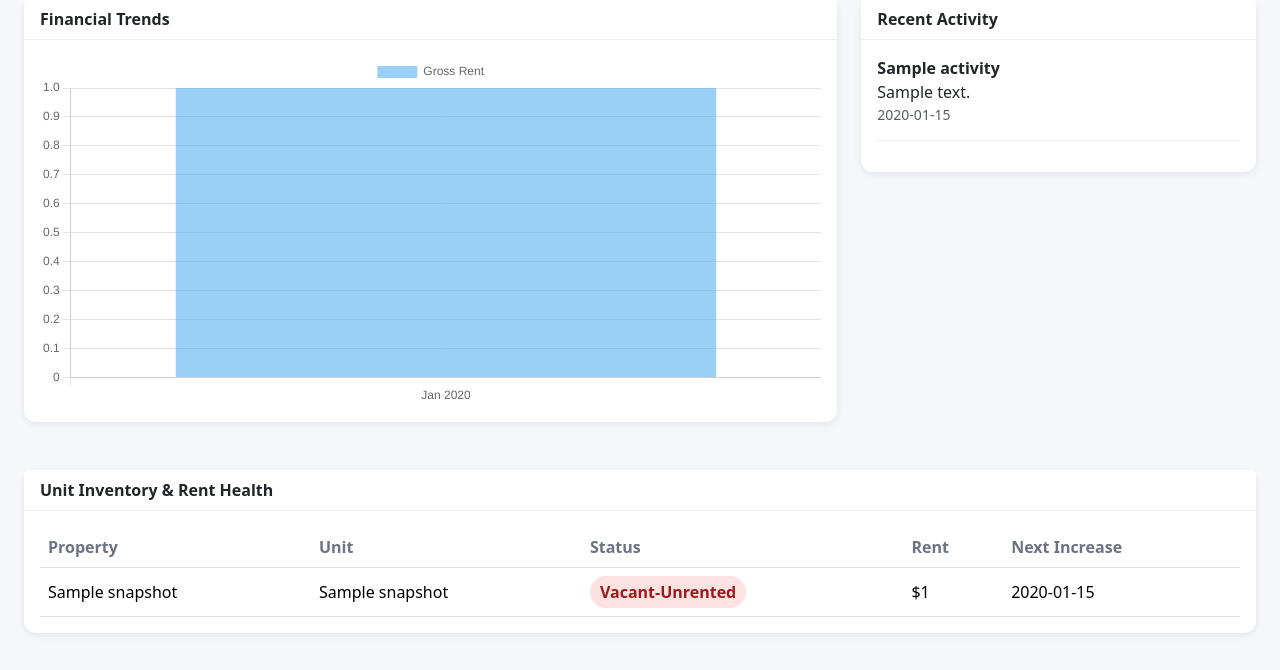
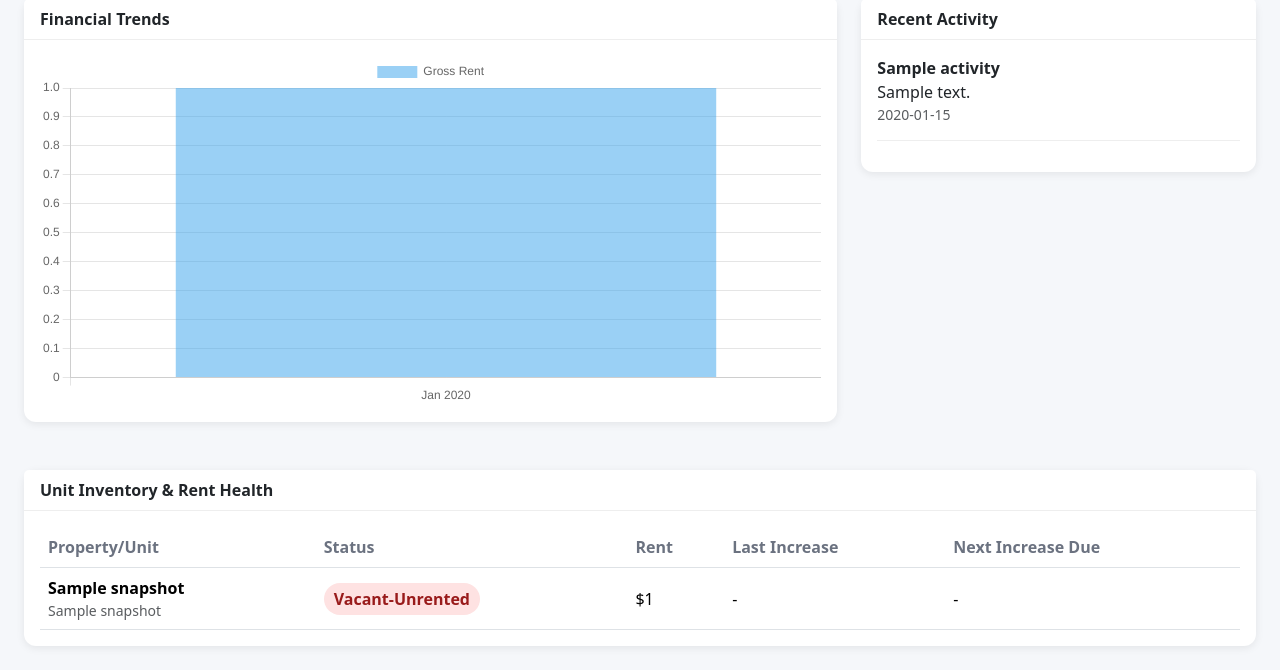
Before and after one commit to thedza49/rentroll, a Flask app: page / in a window 1280 px wide. Shown: the part 264-934 px from the top of the page. Before the commit the page ends 881 px from the top, so only its background shows below. Run offline with Flask 3, Linux system fonts and the light colour scheme; tables that the repository leaves empty hold one stand-in row (values such as "Sample post").

Commit message:
Replicate the Unit Inventory & Rent Health table on the dashboard
- Modified importer.py to correctly parse hierarchical property headers from CSVs.
- Updated the dashboard route in app.py to calculate the last rent increase and next increase due (12-month rule) for each unit.
- Redesigned the Unit Inventory & Rent Health table in dashboard.html to match the requested mockup.
- Added a seed_data.py script to populate the database with historical data for testing.

Co-authored-by: thedza49 <260348592+thedza49@users.noreply.github.com>

```diff
--- a/app.py
+++ b/app.py
@@ -1,5 +1,6 @@
 import os
 from datetime import datetime
+from dateutil.relativedelta import relativedelta
 
 from flask import Flask, render_template, request, redirect, url_for
 
@@ -55,7 +56,52 @@ def dashboard():
     else:
         snapshot = snapshots[0]
 
-    units = (
+    # Subquery to find the latest rent increase date for each unit
+    # on or before the current snapshot date
+    latest_increase_sub = (
+        db.session.query(
+            Activity.property_name,
+            Activity.unit_name,
+            db.func.max(Activity.event_date).label("max_date")
+        )
+        .filter(
+            Activity.event_type == "rent_increase",
+            Activity.event_date <= snapshot.snapshot_date
+        )
+        .group_by(Activity.property_name, Activity.unit_name)
+        .subquery()
+    )
+
+    # Join the subquery back to Activity to get the percent_change
+    latest_activities = (
+        db.session.query(
+            Activity.property_name,
+            Activity.unit_name,
+            Activity.event_date,
+            Activity.percent_change
+        )
+        .join(
+            latest_increase_sub,
+            db.and_(
+                Activity.property_name == latest_increase_sub.c.property_name,
+                Activity.unit_name == latest_increase_sub.c.unit_name,
+                Activity.event_date == latest_increase_sub.c.max_date
+            )
+        )
+        .filter(Activity.event_type == "rent_increase")
+        .all()
+    )
+
+    # Create a lookup for activities by (property, unit)
+    activity_lookup = {
+        (a.property_name, a.unit_name): {
+            "date": a.event_date,
+            "percent_change": a.percent_change
+        }
+        for a in latest_activities
+    }
+
+    units_raw = (
         UnitSnapshot.query
         .filter_by(snapshot_id=snapshot.id)
         .order_by(
@@ -64,6 +110,21 @@ def dashboard():
         )
         .all()
     )
+
+    # Attach the latest activity to each unit object
+    for unit in units_raw:
+        activity = activity_lookup.get(
+            (unit.property_name, unit.unit_name)
+        )
+        unit.last_increase = activity
+
+        # Calculate next increase due (12 months after last increase)
+        if activity:
+            unit.next_increase_due = activity["date"] + relativedelta(years=1)
+        else:
+            unit.next_increase_due = None
+
+    units = units_raw
 
     activities = (
         Activity.query
--- a/templates/dashboard.html
+++ b/templates/dashboard.html
@@ -194,11 +194,11 @@
             <thead>
 
                 <tr>
-                    <th>Property</th>
-                    <th>Unit</th>
+                    <th>Property/Unit</th>
                     <th>Status</th>
                     <th>Rent</th>
-                    <th>Next Increase</th>
+                    <th>Last Increase</th>
+                    <th>Next Increase Due</th>
                 </tr>
 
             </thead>
@@ -210,11 +210,12 @@
             <tr>
 
                 <td>
-                    {{ unit.property_name }}
-                </td>
-
-                <td>
-                    {{ unit.unit_name }}
+                    <div class="fw-bold">
+                        {{ unit.property_name }}
+                    </div>
+                    <div class="text-muted small">
+                        {{ unit.unit_name }}
+                    </div>
                 </td>
 
                 <td>
@@ -242,9 +243,22 @@
                 </td>
 
                 <td>
+                    {% if unit.last_increase %}
+                        {{ unit.last_increase.date.strftime('%b %Y') }}
+                        <span class="text-muted small">
+                            ({{ "%.1f"|format(unit.last_increase.percent_change) }}%)
+                        </span>
+                    {% else %}
+                        -
+                    {% endif %}
+                </td>
 
-                    {{ unit.next_increase_date or "" }}
-
+                <td>
+                    {% if unit.next_increase_due %}
+                        {{ unit.next_increase_due.strftime('%b %Y') }}
+                    {% else %}
+                        -
+                    {% endif %}
                 </td>
 
             </tr>
```
Also changed, not shown: importer.py (+13 -2 lines), seed_data.py (added, +35 -0 lines).
